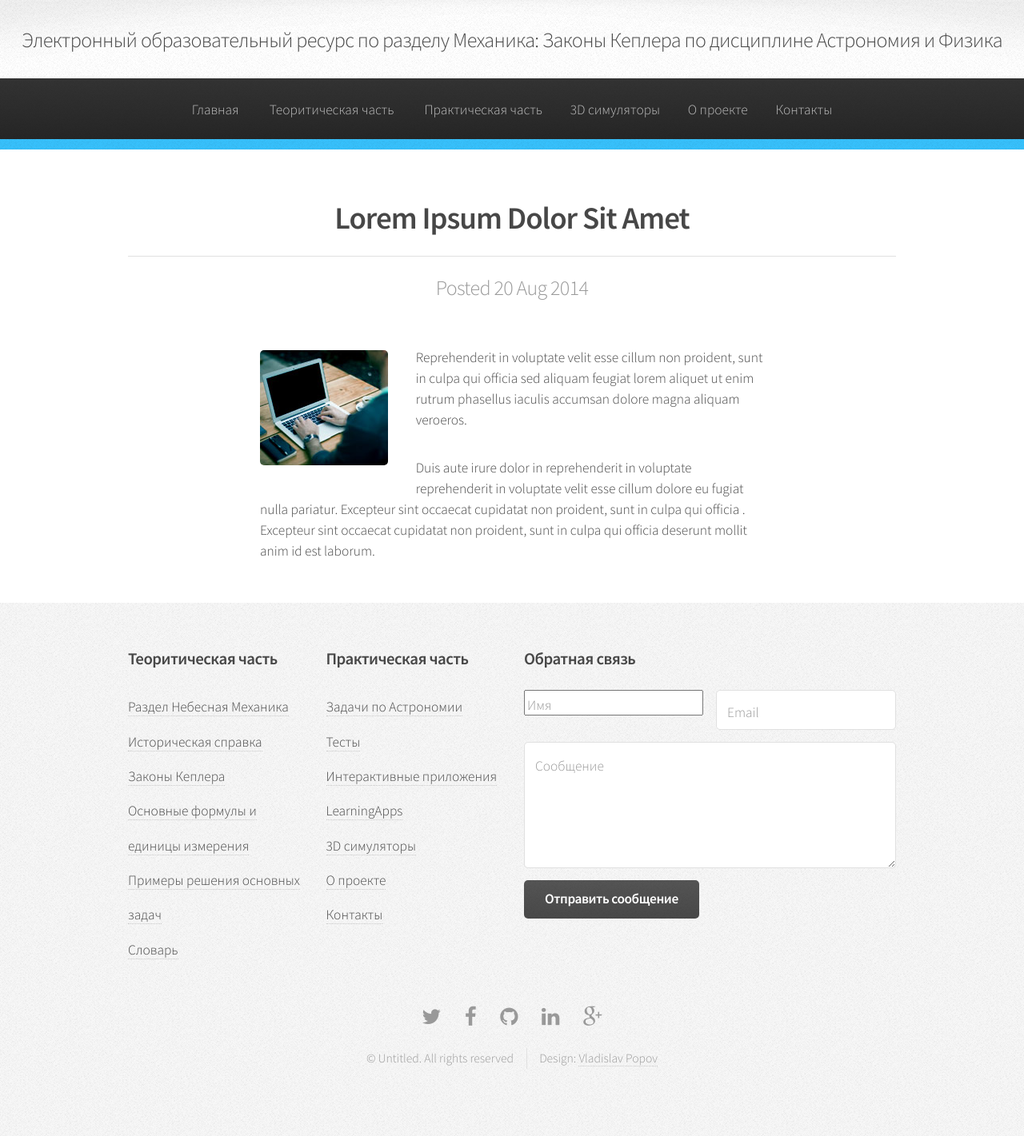
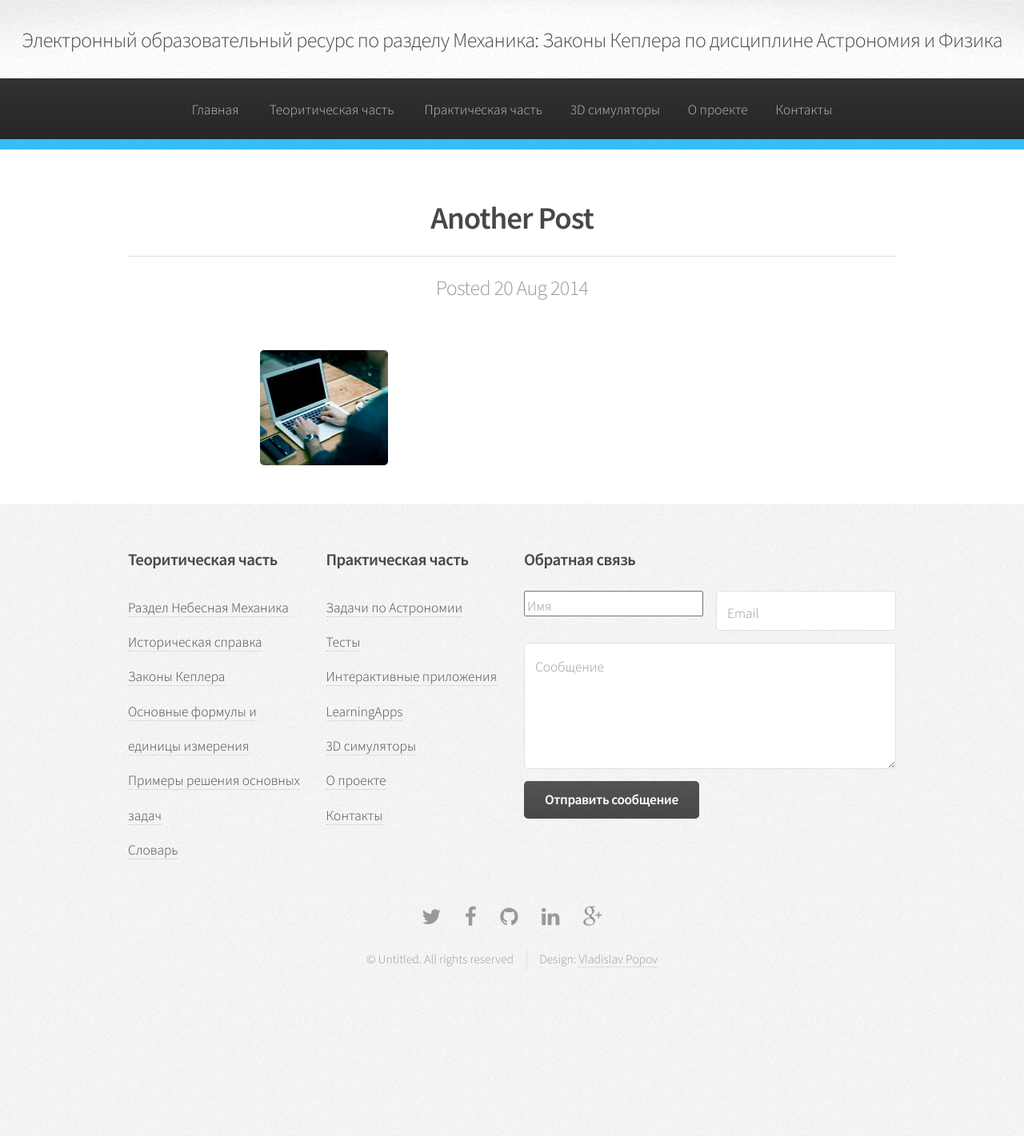
Before and after one commit to VlPop/VlPop.github.io, a Jekyll site: the page built from _posts/2014-08-20-another-post.md, in a window 1280 px wide. Shown: the whole page at 80% size. Built offline with Jekyll 4.4.1, drawn with Linux system fonts in a browser that asks for light colours; after the commit the page ends 1296 px from its top, so only the background shows below that.

Commit message:
Update 2014-08-20-another-post.md

```diff
--- a/_posts/2014-08-20-another-post.md
+++ b/_posts/2014-08-20-another-post.md
@@ -1,8 +1,5 @@
 ---
-title: Lorem Ipsum Dolor Sit Amet
+title:
 featured: /assets/images/pic03.jpg
 layout: post
 ---
-
-<p>Reprehenderit in voluptate velit esse cillum non proident, sunt in culpa qui officia  sed aliquam feugiat lorem aliquet ut enim rutrum phasellus iaculis accumsan dolore magna aliquam veroeros.</p>
-<p>Duis aute irure dolor in reprehenderit in voluptate reprehenderit in voluptate velit esse cillum dolore eu fugiat nulla pariatur. Excepteur sint occaecat cupidatat non proident, sunt in culpa qui officia . Excepteur sint occaecat cupidatat non proident, sunt in culpa qui officia deserunt mollit anim id est laborum.</p>
```
